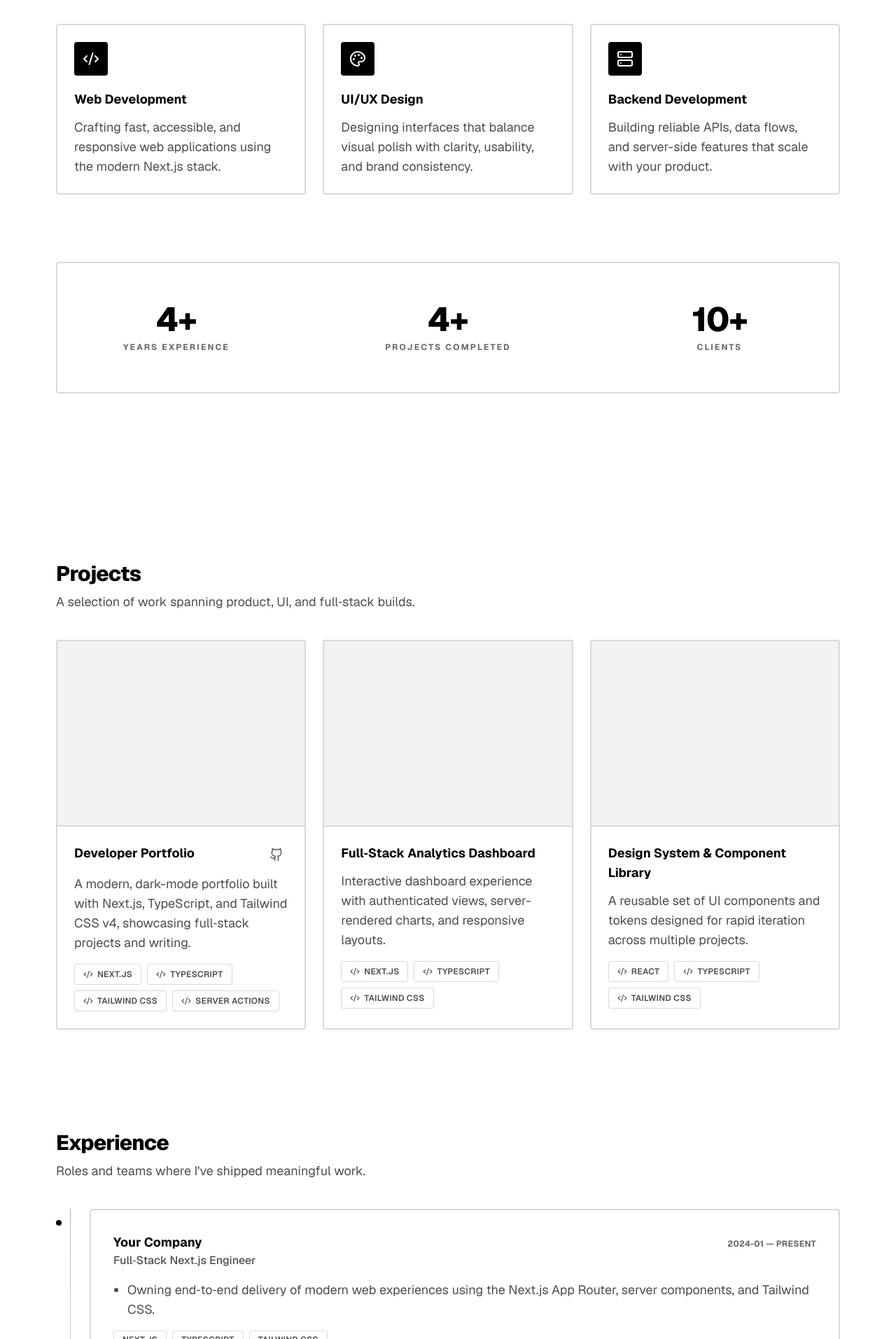
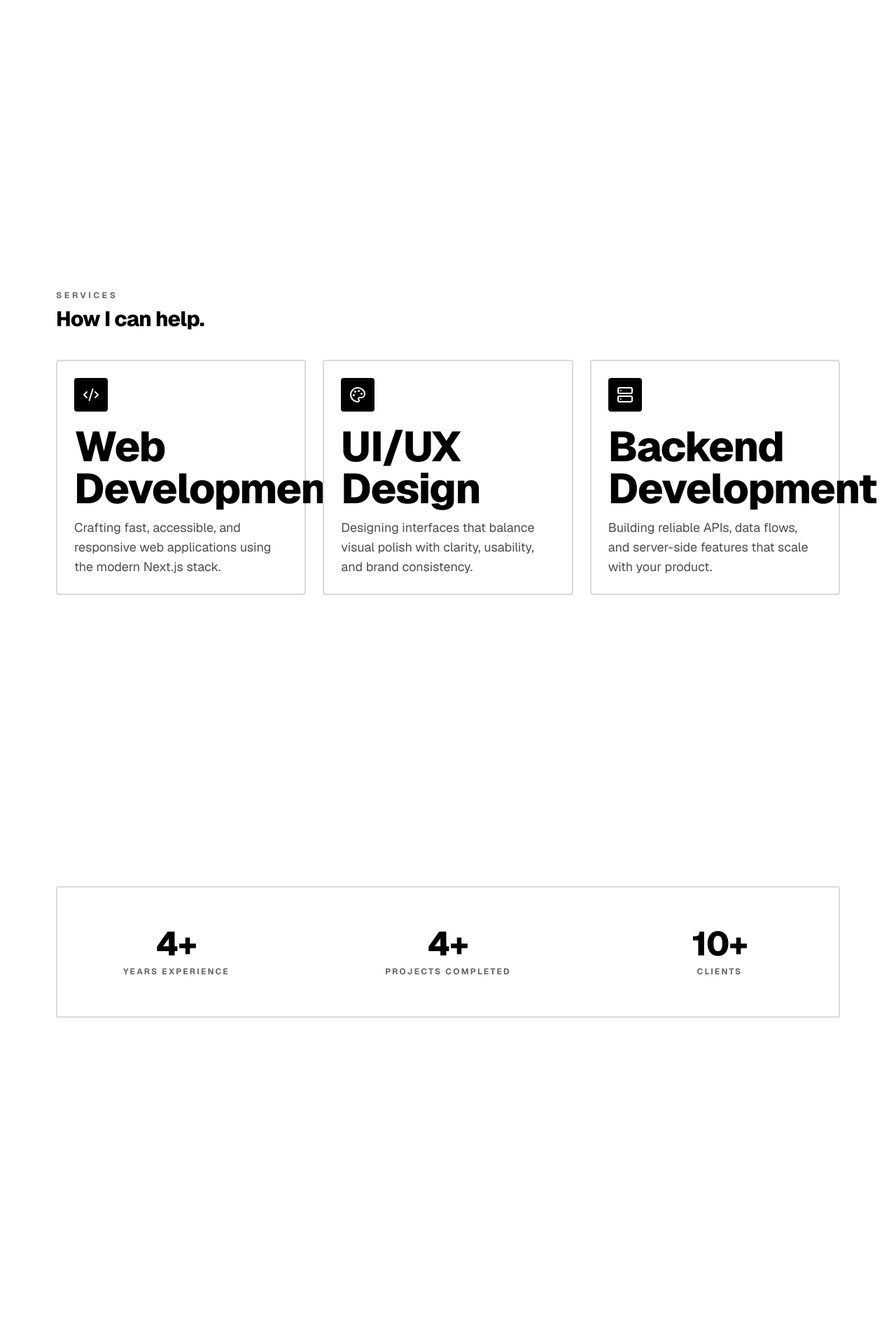
Before and after one commit to gelead/my-portfolio, a Next.js app: page / in a window 1280 px wide. Shown: the part 847-2760 px from the top of the page at 70% size. Built offline with nearby package versions, Linux system fonts and the light colour scheme.

Commit message:
Refactor layout of Home page by adding padding to sections for improved spacing; enhance typography in Experience, Services, and TechStack components for better readability.

```diff
--- a/src/app/page.tsx
+++ b/src/app/page.tsx
@@ -9,13 +9,27 @@ import { TechStack } from "@/components/sections/TechStack";
 export default function Home() {
   return (
     <div className="bg-white text-black dark:bg-black dark:text-white">
+      <div className="py-40">
         <Hero />
+      </div>
+      <div className="py-40">
         <Services />
+      </div>
+      <div className="py-40">
         <Stats />
+      </div>
+      <div className="py-40">
         <Projects />
+      </div>
+      <div className="py-40">
         <Experience />
+      </div>
+      <div className="py-40">
         <Process />
+      </div>
+      <div className="py-40">
         <TechStack />
+      </div>
     </div>
   );
 }
--- a/src/components/sections/Experience.tsx
+++ b/src/components/sections/Experience.tsx
@@ -21,7 +21,7 @@ export function Experience() {
       </div>
 
       <div className="relative">
-        <div className="absolute left-4 top-0 h-full w-px bg-gradient-to-b from-black/30 via-black/15 to-transparent dark:from-white/30 dark:via-white/15 sm:left-5" />
+        <div className="absolute left-4 top-0 h-full w-[4px] bg-black/40 dark:bg-white/40 sm:left-5" />
 
         <ol className="space-y-8">
           {EXPERIENCES.map((exp, index) => {
@@ -45,7 +45,7 @@ export function Experience() {
                 <div className="flex-1 rounded-sm border-2 border-black/15 bg-white p-6 dark:border-white/20 dark:bg-black sm:p-8">
                   <div className="flex flex-wrap items-baseline justify-between gap-2">
                     <div>
-                      <h3 className="text-lg font-bold text-black dark:text-white">
+                      <h3 className="text-5xl font-extrabold tracking-tight text-black dark:text-white sm:text-6xl">
                         {exp.company}
                       </h3>
                       <p className="text-base font-medium text-black/70 dark:text-white/70">
--- a/src/components/sections/Services.tsx
+++ b/src/components/sections/Services.tsx
@@ -73,7 +73,7 @@ export function Services() {
               <div className="mb-5 inline-flex h-12 w-12 items-center justify-center rounded-sm border-2 border-black bg-black text-white dark:border-white dark:bg-white dark:text-black">
                 <Icon className="h-6 w-6" aria-hidden />
               </div>
-              <h3 className="text-lg font-bold text-black dark:text-white">
+              <h3 className="text-5xl font-extrabold tracking-tight text-black dark:text-white sm:text-6xl">
                 {service.title}
               </h3>
               <p className="mt-3 text-lg text-black/70 dark:text-white/70">
--- a/src/components/sections/TechStack.tsx
+++ b/src/components/sections/TechStack.tsx
@@ -61,11 +61,11 @@ export function TechStack() {
             return (
               <span
                 key={`${name}-${index}`}
-                className="group flex items-center gap-3 whitespace-nowrap rounded-sm border-2 border-black/15 bg-white px-5 py-2.5 text-base font-semibold text-black/70 transition dark:border-white/20 dark:bg-black dark:text-white/70"
+                className="group flex items-center gap-4 whitespace-nowrap rounded-sm border-2 border-black/15 bg-white px-8 py-4 text-xl font-bold text-black/70 transition dark:border-white/20 dark:bg-black dark:text-white/70 sm:text-2xl"
                 style={{ ["--hover-color" as string]: color }}
               >
                 <Icon
-                  className="h-4 w-4 shrink-0 transition-colors group-hover:text-[var(--hover-color)] sm:h-5 sm:w-5"
+                  className="h-7 w-7 shrink-0 transition-colors group-hover:text-[var(--hover-color)] sm:h-8 sm:w-8"
                   aria-hidden
                 />
                 <span className="transition-colors group-hover:text-[var(--hover-color)]">
```
Lines whose indentation alone changed are shown as unchanged.
